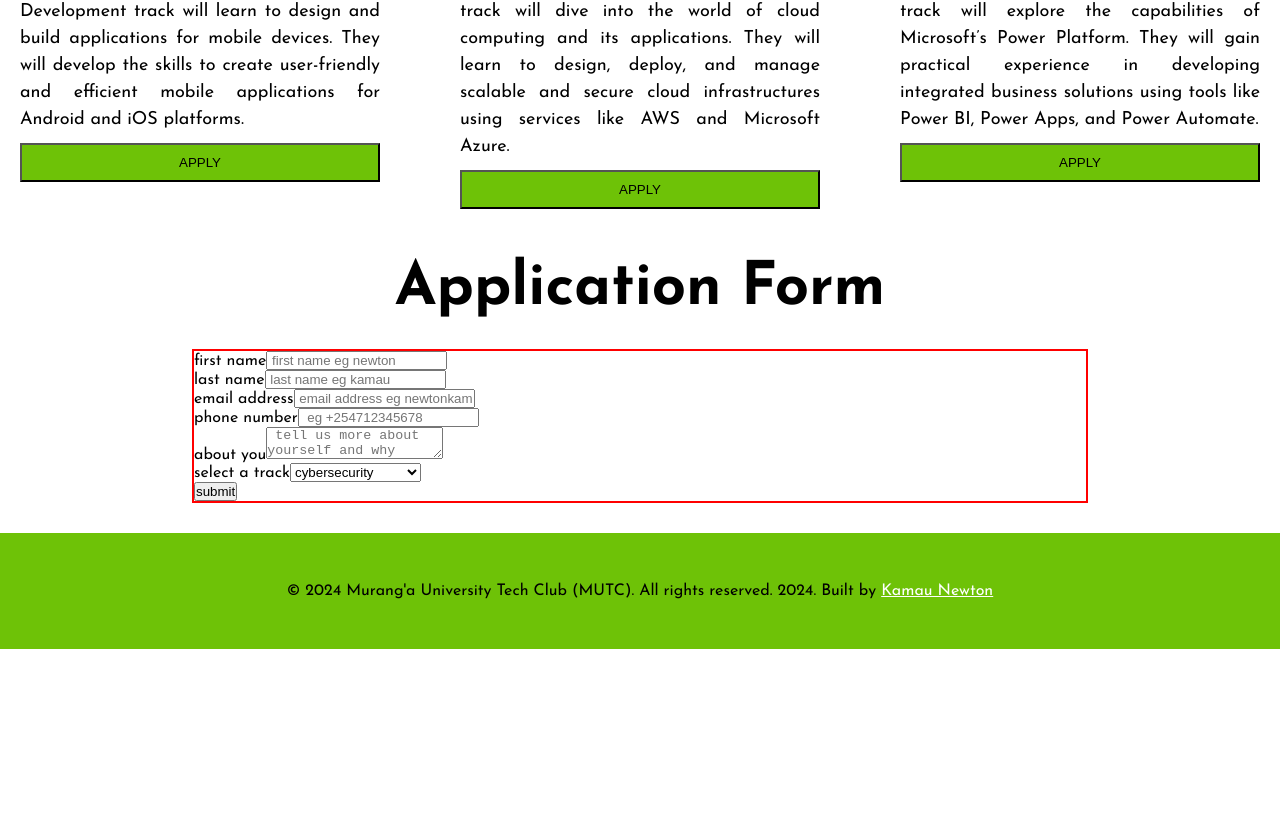
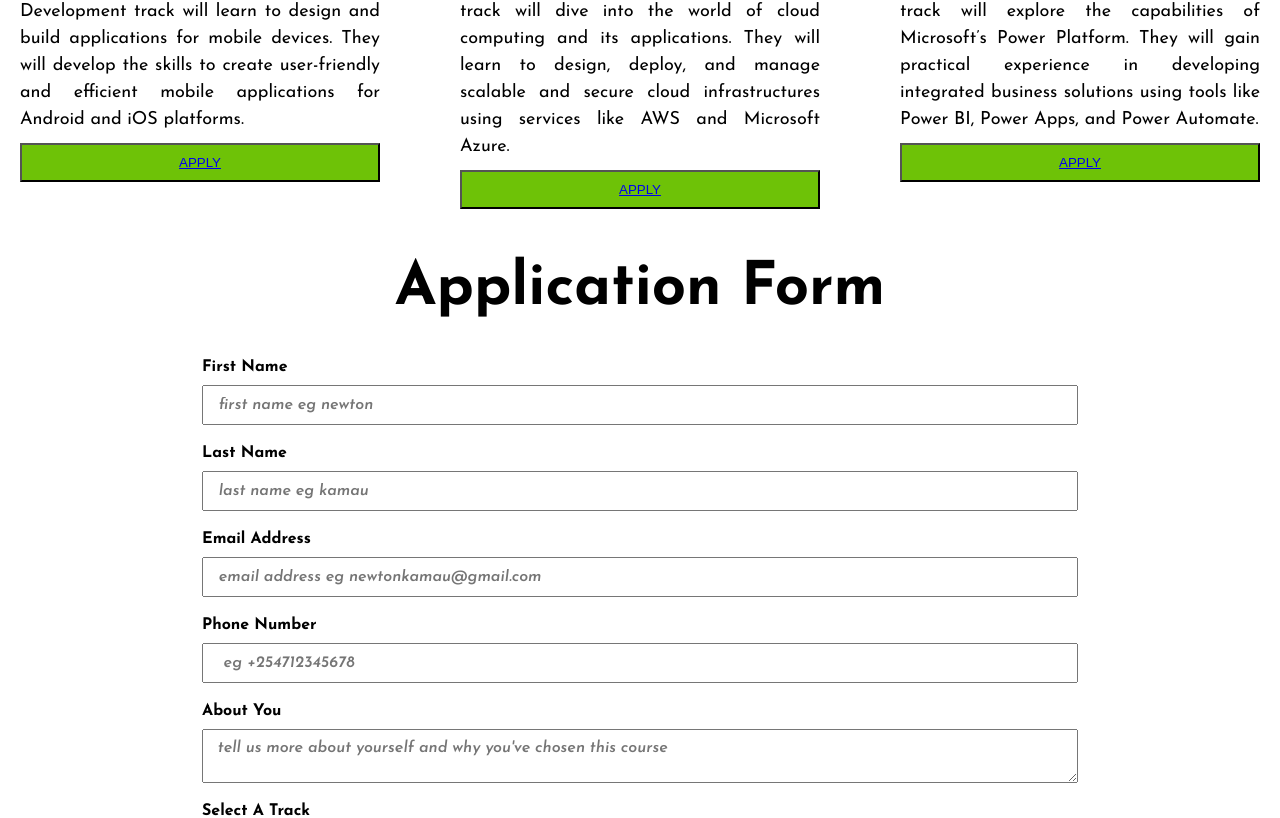
Before and after one commit to KamauNewtonNgatia/murang-a-university-tech-club-website, a React (Vite) app: page /Tracks in a window 1280 px wide. Shown: the part 1449-2267 px from the top of the page. Before the commit the page ends 2098 px from the top, so only its background shows below. Built offline with nearby package versions, Linux system fonts and the light colour scheme.

Commit message:
build the application form inside tracks page

```diff
--- a/src/Pages/Home/Leadership/Tracks/Tracks.css
+++ b/src/Pages/Home/Leadership/Tracks/Tracks.css
@@ -7,7 +7,6 @@
 
 .tracks-card {
   width: 40rem;
-  /* border: 2px solid red; */
   padding: 2rem;
   justify-content: center;
   align-items: center;
@@ -25,6 +24,7 @@
   margin-bottom: 1rem;
   border-radius: 5px;
   height: 50vh;
+  overflow: hidden;
 }
 
 .description {
@@ -41,4 +41,5 @@
   text-transform: uppercase;
   color: var(--color--black);
   margin-top: 1rem;
+  cursor: pointer;
 }
--- a/src/Pages/Home/Leadership/Tracks/Tracks.jsx
+++ b/src/Pages/Home/Leadership/Tracks/Tracks.jsx
@@ -1,7 +1,7 @@
 import React from "react";
 import "./Tracks.css";
 import trackData from "../../../../data/Tracks";
-
+import { Link } from "react-router-dom";
 import Title from "../../../../components/Title/Title";
 import Form from "../../../../components/Form/Form";
 
@@ -13,7 +13,12 @@ function TrackCard({ trackAvatar, trackName, trackDescription }) {
         <img src={trackAvatar} alt={trackName} className="track-avatar" />
         <div className="track-description">
           <p className="description">{trackDescription}</p>
-          <button className="button">Apply</button>
+          <button
+            className="button"
+            onClick={() => (window.location.href = "#form")}
+          >
+            <a href="#form">Apply</a>
+          </button>
         </div>
       </div>
     </div>
@@ -40,22 +45,3 @@ function Tracks() {
 }
 
 export default Tracks;
-
-// // function Tracks() {
-// //   return (
-// //     <div className="tracks-container">
-// //        <div className="tracks-details">
-// //        <h3 className="track-title">Cyber security</h3>
-// //         <img src= {Track1}  alt= "Cyber security" className="track-avatar" />
-
-// //         <div className="track-description">
-// //           <p className="description">Students who choose the Cyber Security track will delve into the critical aspects of protecting systems, networks, and data from cyber threats. Throughout this track, they will learn about various security protocols, ethical hacking, encryption techniques, and threat analysis. They will engage in hands-on projects and real-world scenarios to apply their knowledge in identifying and mitigating security vulnerabilities. By the end of the track, students will be equipped with the skills to safeguard digital environments, conduct security audits, and implement robust security measures to protect against cyber attacks.</p>
-// //           <button className='button'>Apply</button>
-// //         </div>
-// //       </div>
-
-// //     </div>
-// //   )
-// // }
-
-// export default Tracks
--- a/src/components/Form/Form.css
+++ b/src/components/Form/Form.css
@@ -1,5 +1,49 @@
-.form{
-    width: 70%;
-    border: 2px solid red;
-    margin: 3rem auto;
+.form {
+  width: 70%;
+  padding: 1rem;
+  margin: 3rem auto;
 }
+
+.form-group {
+  display: flex;
+  flex-direction: column;
+  margin-bottom: 2rem;
+  gap: 1rem;
+}
+
+.form-group-label {
+  text-transform: capitalize;
+  font-weight: 700;
+}
+
+.form-group-input {
+  padding: 1rem;
+  font-size: inherit;
+  font-family: inherit;
+  font-weight: 600;
+}
+
+.form-group-input::placeholder {
+  font-style: italic;
+  font-family: 400;
+}
+
+textarea {
+  font-size: inherit;
+  font-family: inherit;
+  padding: 1rem;
+  resize: vertical;
+}
+
+.submit-btn {
+  background-color: var(--color--tertiary);
+  border: none;
+  outline: none;
+  width: 100%;
+  padding: 2rem;
+  font-weight: 600;
+  color: var(--color--white);
+  text-transform: capitalize;
+  cursor: pointer;
+  font-size: inherit;
+}
--- a/src/components/Form/Form.jsx
+++ b/src/components/Form/Form.jsx
@@ -1,43 +1,85 @@
 import React from "react";
 import Title from "../Title/Title";
-import  './Form.css'
+import "./Form.css";
+import trackData from "../../data/Tracks";
 
 function Form() {
   return (
     <div>
       <Title mainTitle="Application Form" />
-      <form  className="form">
+      <form className="form" id="form">
         <div className="form-group">
-          <label htmlFor="first-name" className="form-group-label">first name</label>
-          <input type="text" id="first-name"  className="form-group-input"  placeholder=" first name eg newton" required/>
+          <label htmlFor="first-name" className="form-group-label">
+            first name
+          </label>
+          <input
+            type="text"
+            id="first-name"
+            className="form-group-input"
+            placeholder=" first name eg newton"
+            required
+          />
         </div>
         <div className="form-group">
-          <label htmlFor="last-name" className="form-group-label" >last name</label>
-          <input type="text" id="last-name"  className="form-group-input" placeholder=" last name eg kamau" required/>
+          <label htmlFor="last-name" className="form-group-label">
+            last name
+          </label>
+          <input
+            type="text"
+            id="last-name"
+            className="form-group-input"
+            placeholder=" last name eg kamau"
+            required
+          />
         </div>
         <div className="form-group">
-          <label htmlFor="email" className="form-group-label">email address</label>
-          <input type="email" id="email"  className="form-group-input"placeholder=" email address eg newtonkamau@gmail.com" required/>
+          <label htmlFor="email" className="form-group-label">
+            email address
+          </label>
+          <input
+            type="email"
+            id="email"
+            className="form-group-input"
+            placeholder=" email address eg newtonkamau@gmail.com"
+            required
+          />
         </div>
         <div className="form-group">
-          <label htmlFor="phone" className="form-group-label">phone number</label>
-          <input type="number" id="phone"  className="form-group-input"placeholder="  eg +254712345678" required/>
+          <label htmlFor="phone" className="form-group-label">
+            phone number
+          </label>
+          <input
+            type="number"
+            id="phone"
+            className="form-group-input"
+            placeholder="  eg +254712345678"
+            required
+          />
         </div>
         <div className="form-group">
-          <label htmlFor="about" className="form-group-label">about you</label>
-          <textarea  id="about" className="form-group-input"placeholder=" tell us more about yourself and why you've chosen this course" required></textarea>
+          <label htmlFor="about" className="form-group-label">
+            about you
+          </label>
+          <textarea
+            id="about"
+            className="form-group-input"
+            placeholder=" tell us more about yourself and why you've chosen this course"
+            required
+          ></textarea>
         </div>
         <div className="form-group">
-          <label htmlFor="select" className="form-group-label">select a track</label>
-          <select  id="select"  className="form-group-input">
-            <option value="cybersecurty"> cybersecurity</option>
-            <option value="cloudengineering"> ccloudengineering</option>
-            <option value="powerplatform"> powerplatform</option>
+          <label htmlFor="select" className="form-group-label">
+            select a track
+          </label>
+          <select id="select" className="form-group-input">
+            <option>--select a track--</option>
+            {trackData.map((track, index) => (
+              <option value={track.trackName}>{track.trackName}</option>
+            ))}
           </select>
         </div>
         <button className="submit-btn">submit</button>
       </form>
-
     </div>
   );
 }
```
Also changed, not shown: src/Pages/Home/Leadership/Leadership.jsx (+0 -33 lines), src/components/Hero-section/Hero.jsx (deleted).
